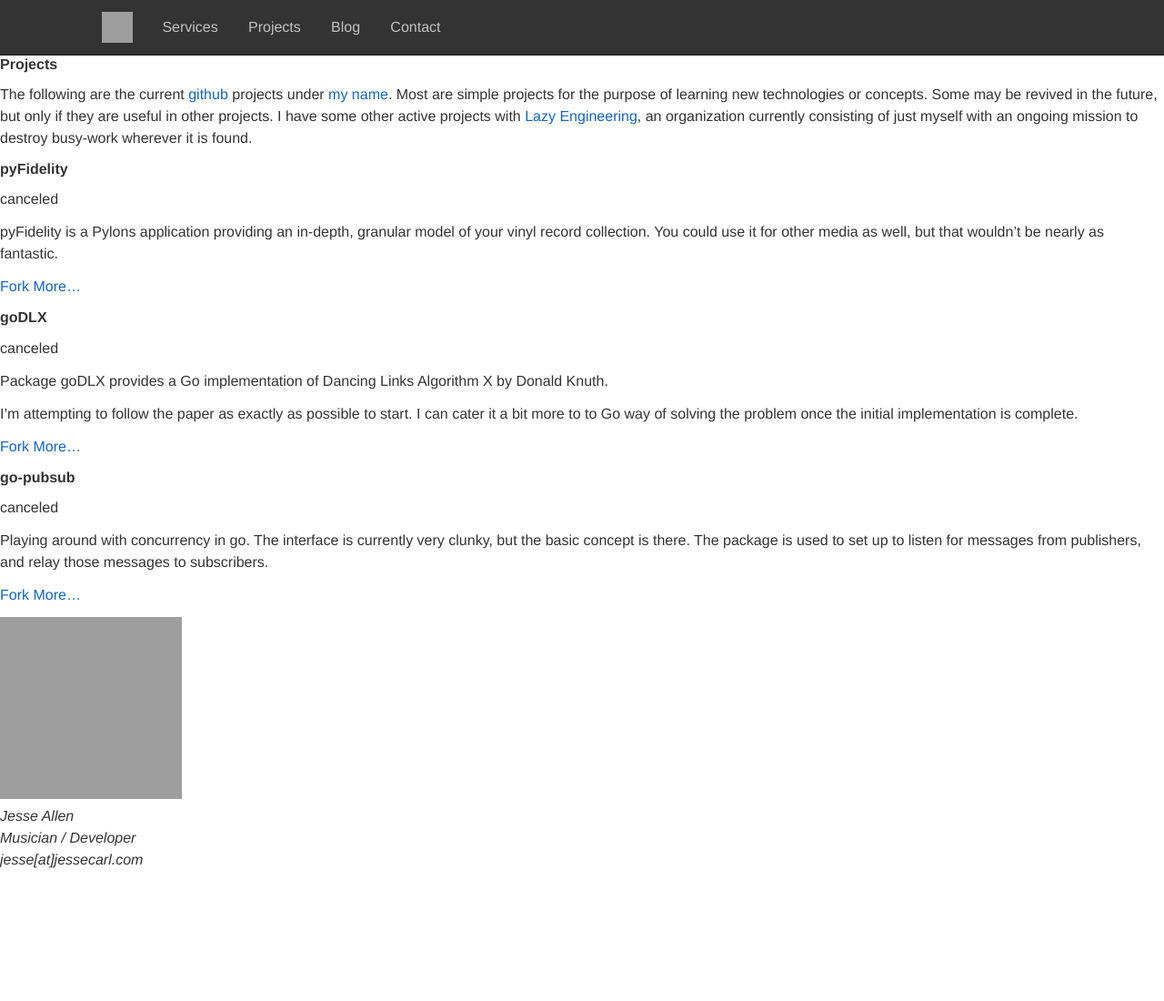
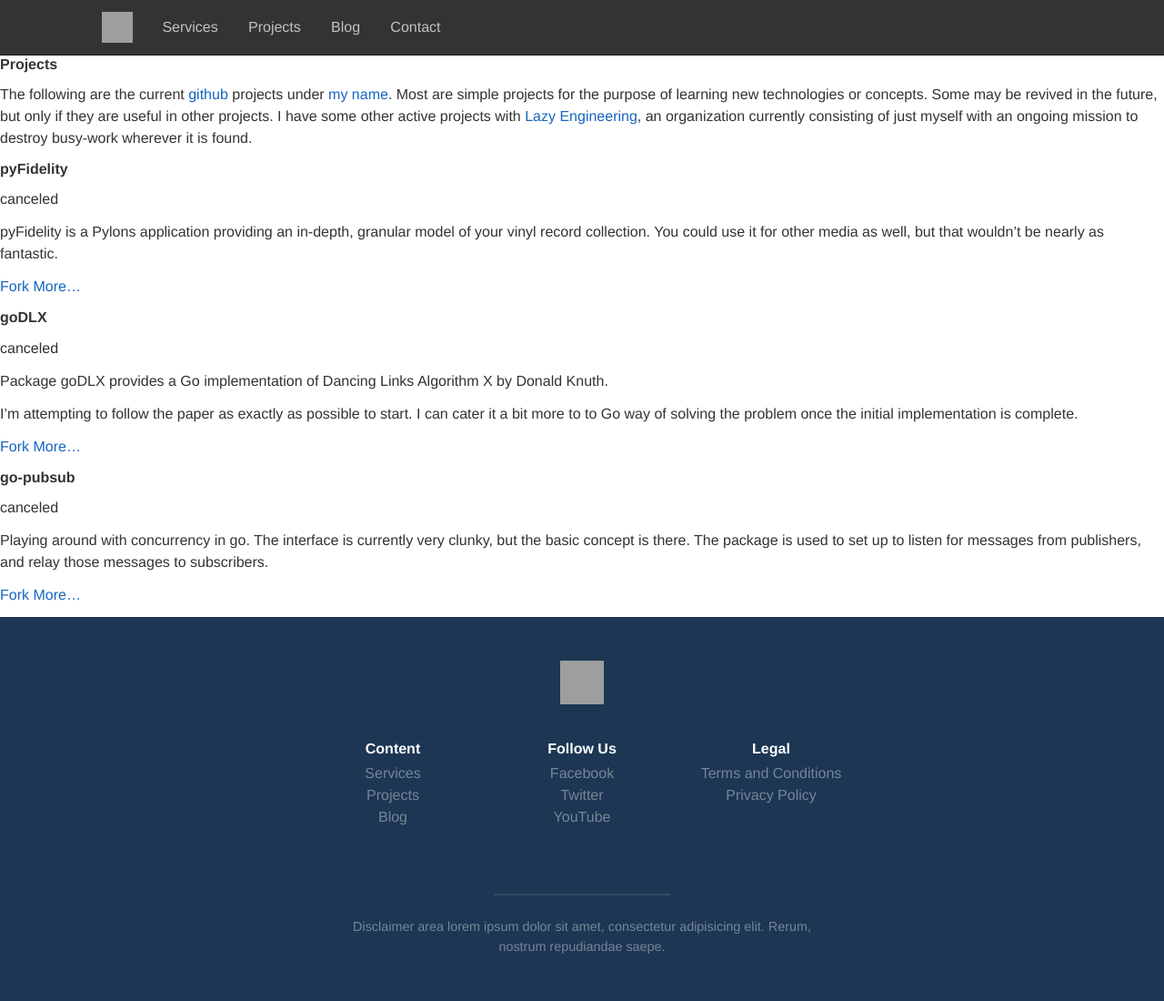
Before and after one commit to jessecarl/jessecarl.github.io, a Jekyll site: the page built from projects/index.html, in a window 1280 px wide. Shown: the whole page at 91% size. Built offline with Jekyll 4.4.1, drawn with Linux system fonts in a browser that asks for light colours; before the commit the page ends 969 px from its top, so only the background shows below that; grey boxes are pictures that could not be loaded.

Commit message:
Add proper footer and hero
Adds an updated footer and a hero for the homepage. Includes a
basic elevator pitch for Jesse Allen: Lazy Engineer.

```diff
--- a/_config.yml
+++ b/_config.yml
@@ -8,7 +8,7 @@ gems:
 sass:
   sass_dir: _sass
   style: compressed
-
+logo_url: http://www.gravatar.com/avatar/055c5f84f186142804fba9393a35ca69
 collections:
   services:
     output: true
--- a/_includes/footer.html
+++ b/_includes/footer.html
@@ -1,13 +1,38 @@
+<!--
 <footer>
-  <address>
-    <img src="http://www.gravatar.com/avatar/055c5f84f186142804fba9393a35ca69" alt="Jesse Allen" /><br />
-    Jesse Allen<br />
-    <i class="icon-music"></i> Musician / <i class="icon-code"></i> Developer<br />
-    <i class="icon-envelope-alt"></i> jesse[at]jessecarl.com<br />
-  </address>
   <p>
     <a href="http://github.com/jessecarl/" class="muted"><i class="icon-github-sign"></i></a>
     <a href="http://www.linkedin.com/pub/jesse-allen/2b/362/2a8/" class="muted"><i class="icon-linkedin-sign"></i></a>
     <a href="https://plus.google.com/109707451665965112939/" class="muted"><i class="icon-google-plus-sign"></i></a>
   </p>
 </footer>
+-->
+
+<footer class="footer" role="contentinfo">
+  <div class="footer-logo">
+    <img src="{{ site.logo_url }}" alt="{{ site.name }}" />
+  </div>
+  <div class="footer-links">
+    <ul>
+      <li><h3>Content</h3></li>
+      <li><a href="/services/">Services</a></li>
+      <li><a href="/projects/">Projects</a></li>
+      <li><a href="/blog/">Blog</a></li>
+    </ul>
+    <ul>
+      <li><h3>Follow Us</h3></li>
+      <li><a href="javascript:void(0)">Facebook</a></li>
+      <li><a href="javascript:void(0)">Twitter</a></li>
+      <li><a href="javascript:void(0)">YouTube</a></li>
+    </ul>
+    <ul>
+      <li><h3>Legal</h3></li>
+      <li><a href="javascript:void(0)">Terms and Conditions</a></li>
+      <li><a href="javascript:void(0)">Privacy Policy</a></li>
+    </ul>
+  </div>
+
+  <hr>
+
+  <p>Disclaimer area lorem ipsum dolor sit amet, consectetur adipisicing elit. Rerum, nostrum repudiandae saepe.</p>
+</footer>
--- a/_includes/header.html
+++ b/_includes/header.html
@@ -1,15 +1,15 @@
 <header class="navigation" role="banner">
   <div class="navigation-wrapper">
     <a href="/" class="logo">
-      <img src="http://www.gravatar.com/avatar/055c5f84f186142804fba9393a35ca69" alt="{{ site.name }}">
+      <img src="{{ site.logo_url }}" alt="{{ site.name }}">
     </a>
     <a href="javascript:void(0)" class="navigation-menu-button" id="js-mobile-menu">MENU</a>
     <nav role="navigation">
       <ul id="js-navigation-menu" class="navigation-menu show">
-        <li class="nav-link"><a href="/services/">Services</a></li>
-        <li class="nav-link"><a href="/projects/">Projects</a></li>
-        <li class="nav-link"><a href="/blog/">Blog</a></li>
-        <li class="nav-link"><a href="/contact/">Contact</a></li>
+        <li class="nav-link"><a href="#services">Services</a></li>
+        <li class="nav-link"><a href="#projects">Projects</a></li>
+        <li class="nav-link"><a href="#blog">Blog</a></li>
+        <li class="nav-link"><a href="#contact">Contact</a></li>
       </ul>
     </nav>
   </div>
--- /dev/null
+++ b/_sass/footer.scss
@@ -0,0 +1,74 @@
+.footer {
+  $base-spacing: 1.5em !default;
+  $action-color: #477DCA !default;
+  $medium-screen: em(640) !default;
+  $large-screen: em(860) !default;
+  $footer-background: desaturate(darken($action-color, 20%), 30%);
+  $footer-color: white;
+  $footer-link-color: transparentize($footer-color, 0.6);
+  $footer-disclaimer-color: transparentize($footer-color, 0.6);
+
+  background: $footer-background;
+  padding: ($base-spacing * 2) $gutter;
+  width: 100%;
+
+  .footer-logo {
+    margin-bottom: 2em;
+    text-align: center;
+
+    img {
+      height: 3em;
+    }
+  }
+
+  .footer-links {
+    @include display(flex);
+    @include justify-content(center);
+    @include flex-wrap(wrap);
+    margin-bottom: $base-spacing;
+  }
+
+  ul {
+    @include flex-basis(13em);
+    @include flex-shrink(0);
+    margin-bottom: $base-spacing * 2;
+    padding: 0;
+  }
+
+  li {
+    line-height: 1.5em;
+    list-style: none;
+    text-align: center;
+  }
+
+  li a {
+    color: $footer-link-color;
+    text-decoration: none;
+
+    &:focus,
+    &:hover {
+      color: transparentize($footer-color, 0);
+    }
+  }
+
+  li h3 {
+    color: $footer-color;
+    font-size: 1em;
+    margin-bottom: 0.4em;
+  }
+
+  hr {
+    border: 1px solid transparentize($footer-disclaimer-color, 0.3);
+    margin: 0 auto $base-spacing;
+    width: 12em;
+  }
+
+  p {
+    color: $footer-disclaimer-color;
+    font-size: 0.9em;
+    line-height: 1.5em;
+    margin: auto;
+    max-width: 35em;
+    text-align: center;
+  }
+}
--- /dev/null
+++ b/_sass/hero.scss
@@ -0,0 +1,55 @@
+.hero {
+  $base-border-radius: 3px !default;
+  $action-color: #477DCA !default;
+  $large-screen: em(860) !default;
+  $hero-background-top: #7F99BE;
+  $hero-background-bottom: #20392B;
+  $hero-color: white;
+  $gradient-angle: 10deg;
+  $hero-image: 'https://raw.githubusercontent.com/thoughtbot/refills/master/source/images/mountains.png';
+
+  @include background(url($hero-image), linear-gradient($gradient-angle, $hero-background-bottom, $hero-background-top), no-repeat $hero-background-top scroll);
+  background-color: #324766;
+  background-position: top;
+  background-repeat: no-repeat;
+  background-size: cover;
+  padding-bottom: 3em;
+
+  .hero-logo img {
+    height: 4em;
+    margin-bottom: 1em;
+  }
+
+  .hero-inner {
+    @include outer-container;
+    @include clearfix;
+    margin: auto;
+    padding: 3.5em;
+    text-align: center;
+
+    .hero-copy {
+      text-align: center;
+
+      h1 {
+        color: $hero-color;
+        font-size: 1.6em;
+        margin-bottom: 0.5em;
+
+        @include media($large-screen) {
+          font-size: 1.8em;
+        }
+      }
+
+      p {
+        color: $hero-color;
+        line-height: 1.4em;
+        margin: 0 auto 3em auto;
+
+        @include media($large-screen) {
+          font-size: 1.1em;
+          max-width: 40%;
+        }
+      }
+    }
+  }
+}
--- a/css/main.scss
+++ b/css/main.scss
@@ -6,4 +6,6 @@
 @import "neat/neat";
 @import "base/base";
 @import "nav";
+@import "hero";
+@import "footer";
 @import "syntax";
```
Also changed, not shown: index.html (+16 -39 lines).
